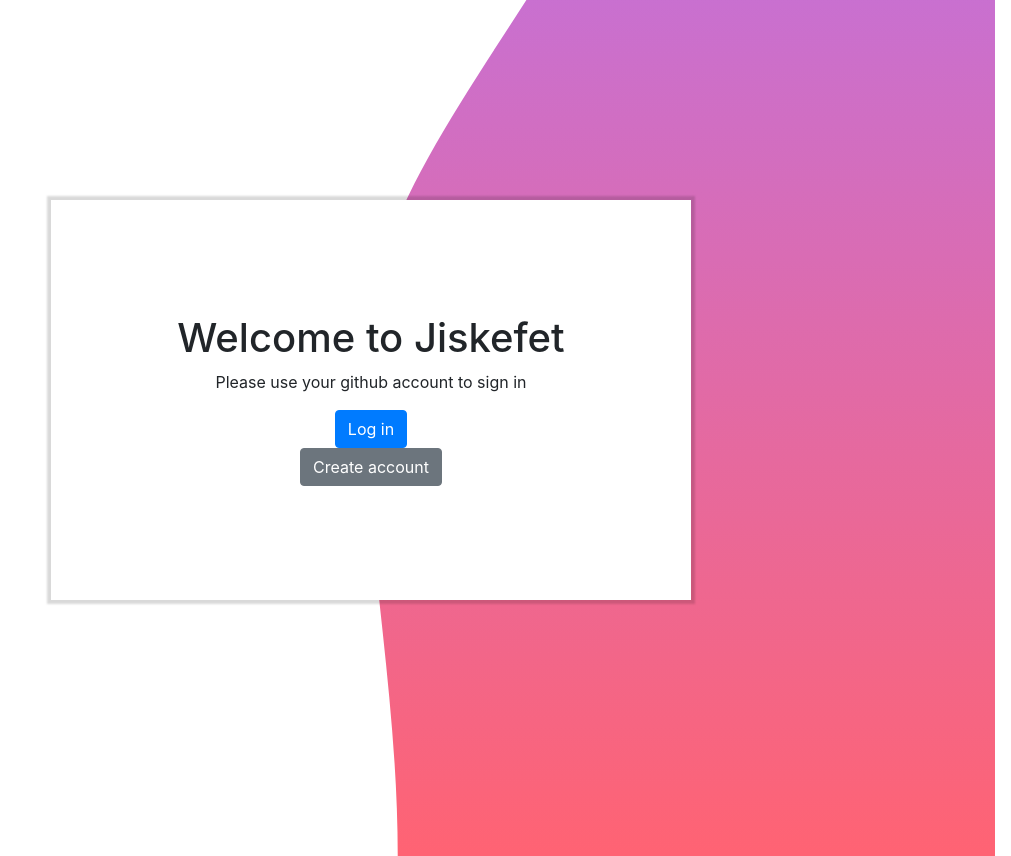
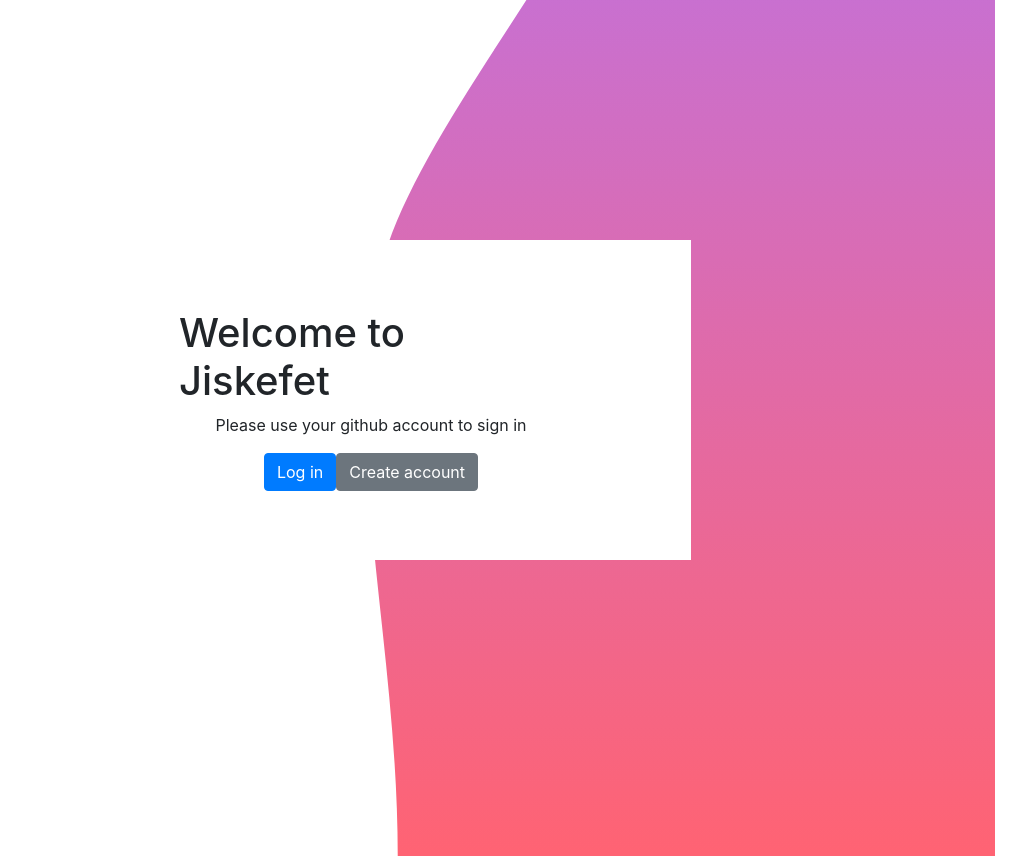
Before and after one commit to timruiterkamp/jiskefet-ui, a React (Create React App) app: page / in a window 1280 px wide. Shown: the whole page, without its empty margins (269-1280 px from the left). Built offline with nearby package versions, Linux system fonts and the light colour scheme.

Commit message:
fixie fixie

```diff
--- a/src/pages/LoginPage.jsx
+++ b/src/pages/LoginPage.jsx
@@ -20,12 +20,14 @@ class LoginPage extends Component {
           <h1>Welcome to Jiskefet</h1>
 
           <p>Please use your github account to sign in</p>
+          <div className="">
             <Link to={"/logs"} onClick={this.setLoggedInState}>
               <Button variant="primary">Log in</Button>
             </Link>
             <Button variant="secondary" href="https://github.com/">
               Create account
             </Button>
+          </div>
         </section>
         <svg
           className="svg-3"
--- a/src/scss/layout/loginPage.scss
+++ b/src/scss/layout/loginPage.scss
@@ -13,19 +13,19 @@
 
 .login-screen {
   width: 50vw;
-  height: 50vh;
+  height: 40vh;
   background-color: white;
   display: flex;
   flex-direction: column;
   justify-content: center;
   align-items: center;
-  padding: 1rem;
+  padding: 8rem;
   position: absolute;
   top: 50%;
   left: 50%;
   transform: translate(-50%, -50%);
   z-index: 1;
-  box-shadow: 0 0 2px 4px rgba(0, 0, 0, 0.15);
+  // box-shadow: 0 0 2px 4px rgba(0, 0, 0, 0.15);
 }
 
 @keyframes wave-2 {
```
Lines whose indentation alone changed are shown as unchanged.
